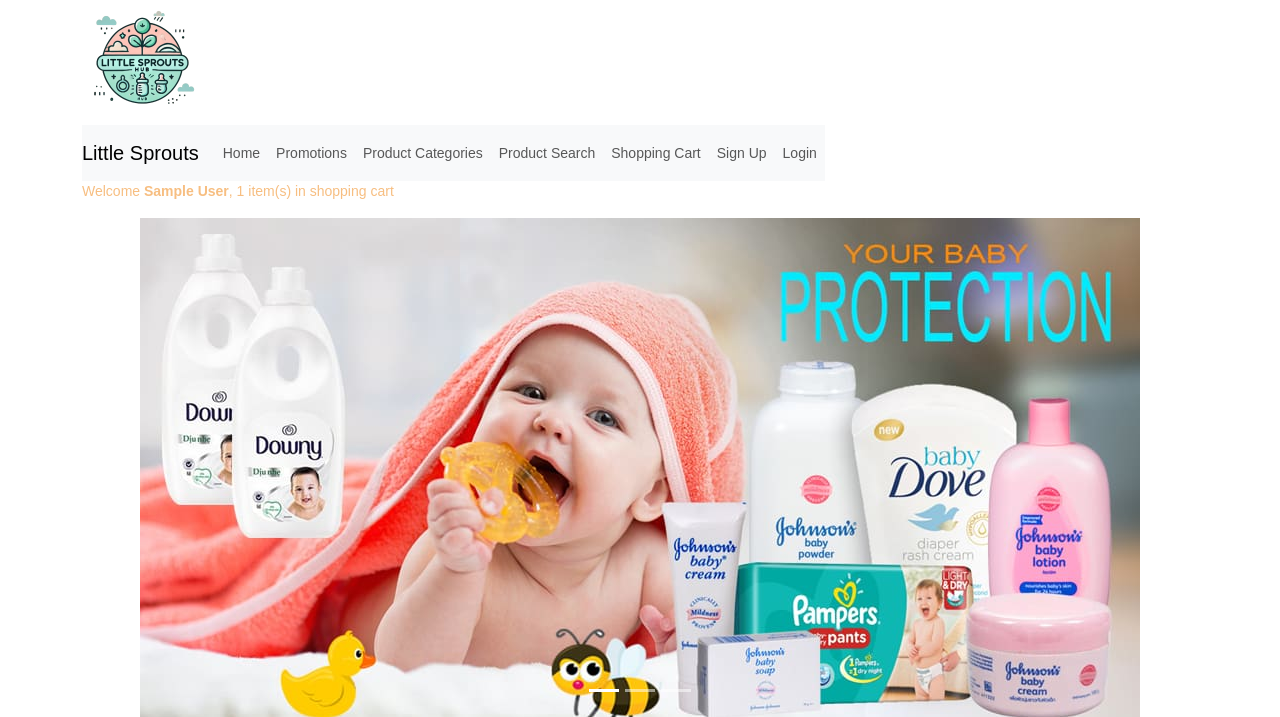
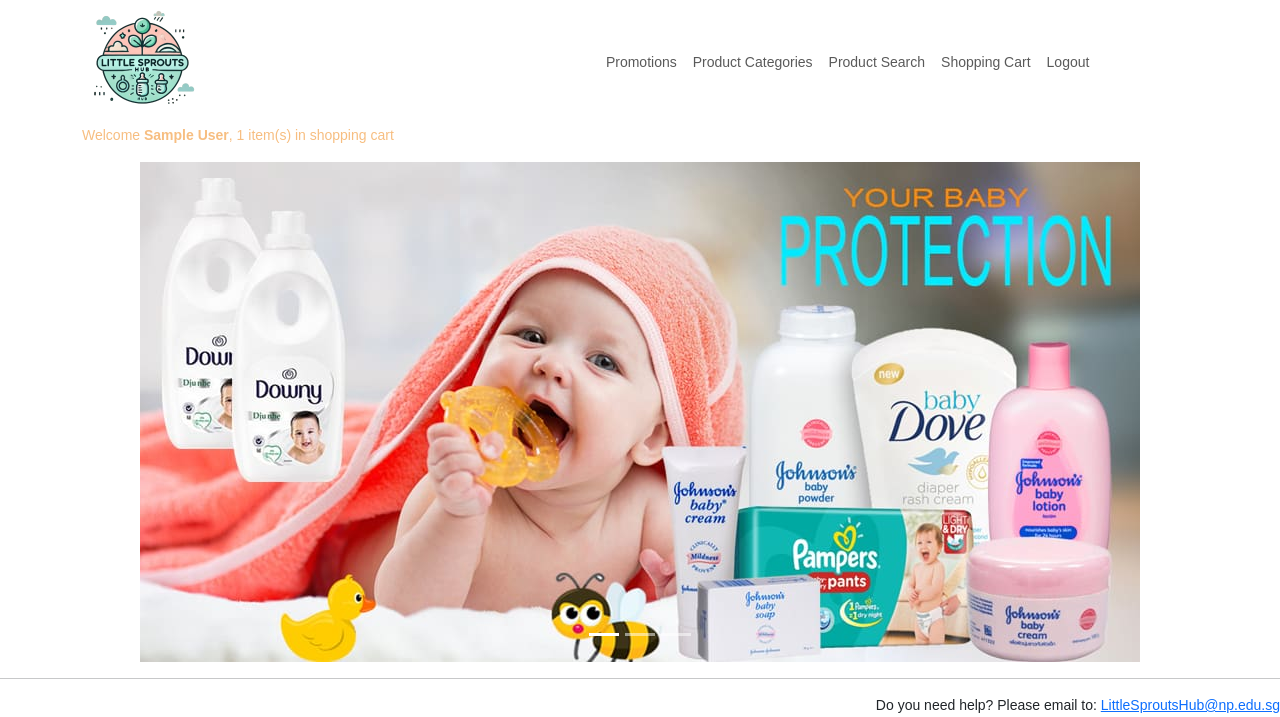
Before and after one commit to Marcus101101/EcadAssigment, a PHP site: page /index.php in a window 1280 px wide. Shown: the top 717 px of the page. Run offline with PHP 8.4, Linux system fonts and the light colour scheme; the visitor is signed in with stand-in values (Sample User, id 1).

Commit message:
reverted navbar changes

```diff
--- a/navbar.php
+++ b/navbar.php
@@ -17,34 +17,30 @@
 }
 ?>
 
-<nav class="navbar navbar-expand-lg navbar-light bg-light">
-  <a class="navbar-brand" href="#">Little Sprouts</a>
-  <button class="navbar-toggler" type="button" data-toggle="collapse" data-target="#navbarNav" aria-controls="navbarNav" aria-expanded="false" aria-label="Toggle navigation">
-    <span class="navbar-toggler-icon"></span>
-  </button>
-  <div class="collapse navbar-collapse" id="navbarNav">
-    <ul class="navbar-nav ml-auto">
-      <li class="nav-item">
-        <a class="nav-link" href="index.php">Home</a>
-      </li>
-      <li class="nav-item">
+<nav class="navbar navbar-expand-md"  style="display:inline-block; vertical-align:middle;"  >
+    <div class="container-fluid" >
+        <!-- Collapsible part of the navbar -->
+         <div class="collapse navbar-collapse" id="collapsibleNavbar">
+            <!-- Left Justifed menu items -->
+             <ul class="navbar-nav me-auto"   >
+                <li class="nav-item" >
                     <a class="nav-link" href="promotion.php">Promotions</a>
                 </li>
-      <li class="nav-item">
+                <li class="nav-item" >
                     <a class="nav-link" href="category.php">Product Categories</a>
                 </li>
-      <li class="nav-item">
+                <li class="nav-item" >
                     <a class="nav-link" href="search.php">Product Search</a>
                 </li>
-      <li class="nav-item">
+                <li class="nav-item" >
                     <a class="nav-link" href="shoppingCart.php">Shopping Cart</a>
                 </li>
-      <li class="nav-item">
-        <a class="nav-link" href="register.php">Sign Up</a>
-      </li>
-      <li class="nav-item">
-        <a class="nav-link" href="login.php">Login</a>
-      </li>
+
+            </ul>
+          </div>
+           <!-- Right Justified menu items -->
+            <ul class="navbar-nav ms-auto" >
+                    <?php echo $content2; ?>
             </ul>
     </div>
 </nav>
```
Lines whose indentation alone changed are shown as unchanged.
